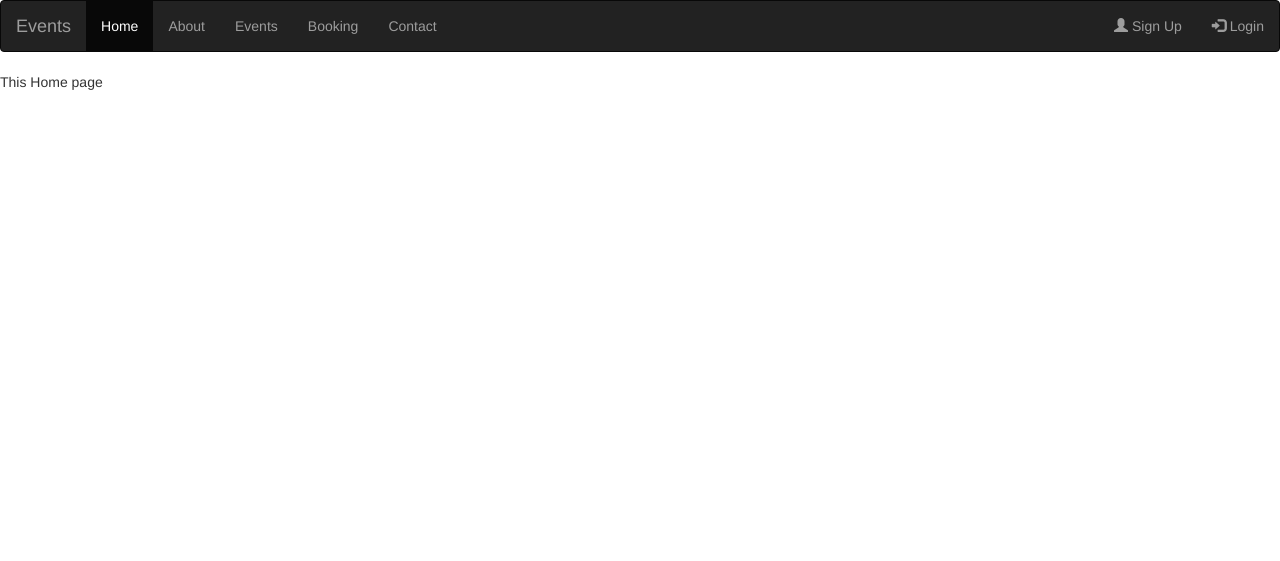
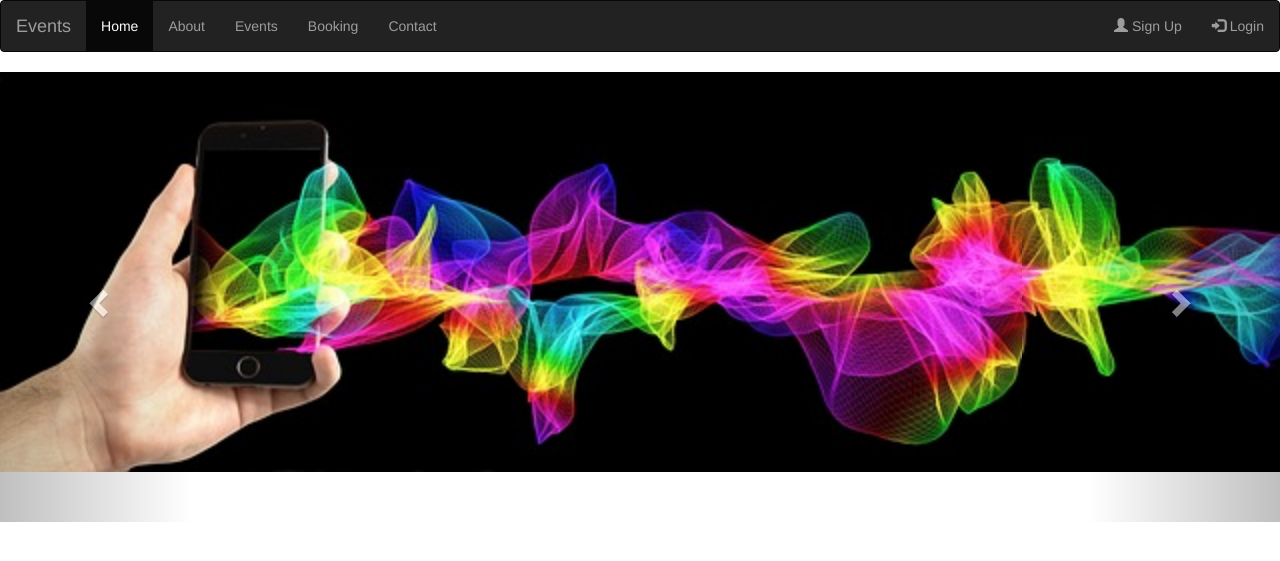
Before and after one commit to albinbabyme05/Event_Management_Django-Backend, a Django app: page / in a window 1280 px wide. Shown: the top 561 px of the page. Run offline with Django 4.2, Linux system fonts and the light colour scheme; some libraries are stand-ins or nearby versions.

Commit message:
static images addeda nd implimented to home page

```diff
--- a/template/index.html
+++ b/template/index.html
@@ -1,4 +1,5 @@
 {%extends 'base.html' %}
+{% load static %}
 
 {% block title %}
 Home
@@ -6,5 +7,37 @@ Home
 
 
 {% block content %}
-This Home page
+    <div id="myCarousel" class="carousel slide" data-ride="carousel">
+
+        <ol class="carousel-indicators">
+            <li data-target="#myCarousel" data-slide-to="0" class="active"></li>
+            <li data-target="#myCarousel" data-slide-to="1"></li>
+            <li data-target="#myCarousel" data-slide-to="2"></li>
+        </ol>
+
+        <div class="carousel-inner" style="height: 450px;">
+            <div class="item active">
+                <img src="{% static 'images/1.png' %}" alt="" width="100%">
+            </div>
+
+            <div class="item">
+                <img src="{% static 'images/2.webp' %}" alt="" width="100%">
+            </div>
+
+            <div class="item">
+                <img src="{% static 'images/3.jpg' %}" alt="" width="100%">
+            </div>
+
+            <a class="left carousel-control" href="#myCarousel" data-slide="prev">
+                <span class="glyphicon glyphicon-chevron-left"></span>
+                <span class="sr-only">Previous</span>
+            </a>
+            <a class="right carousel-control" href="#myCarousel" data-slide="next">
+                <span class="glyphicon glyphicon-chevron-right"></span>
+                <span class="sr-only">Next</span>
+            </a>
+        </div>
+
+    </div>
+
 {% endblock%}
```
Also changed, not shown: static/images/1.png (added), static/images/2.webp (added), static/images/3.jpg (added).
